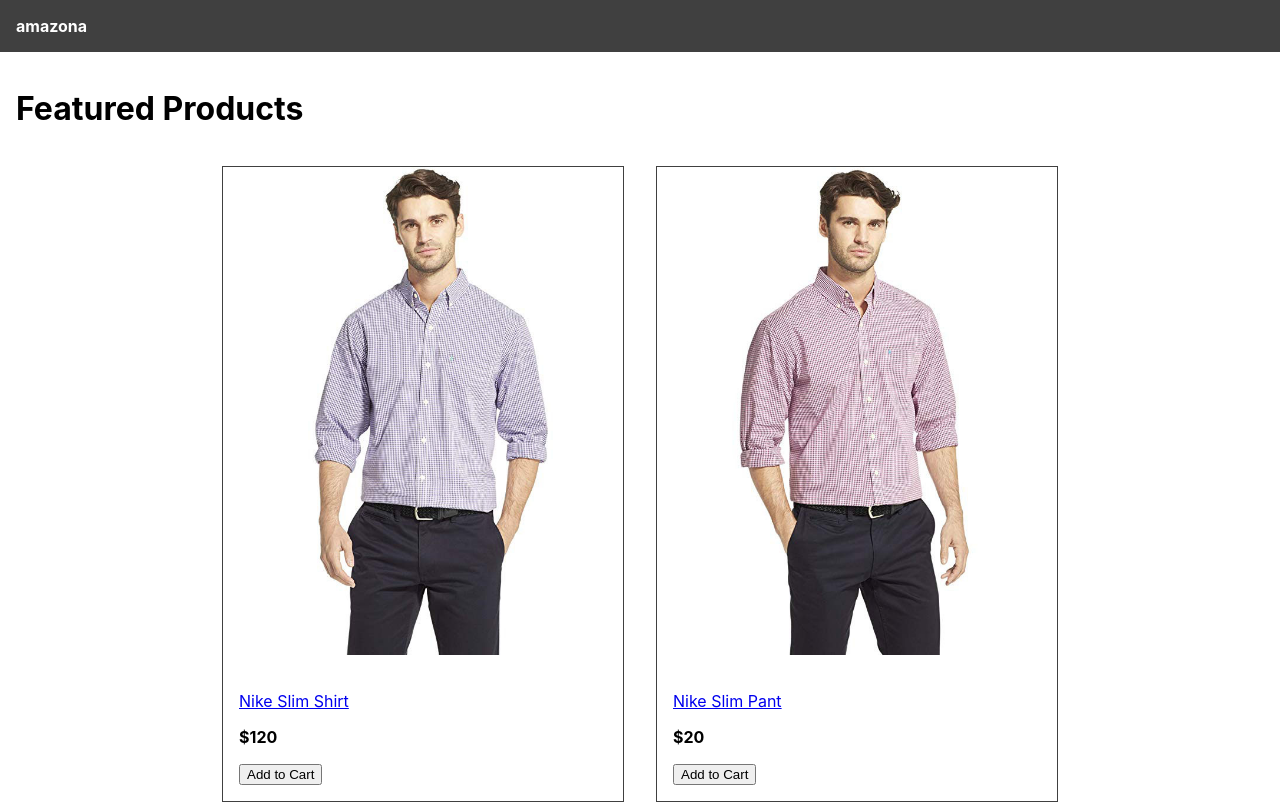
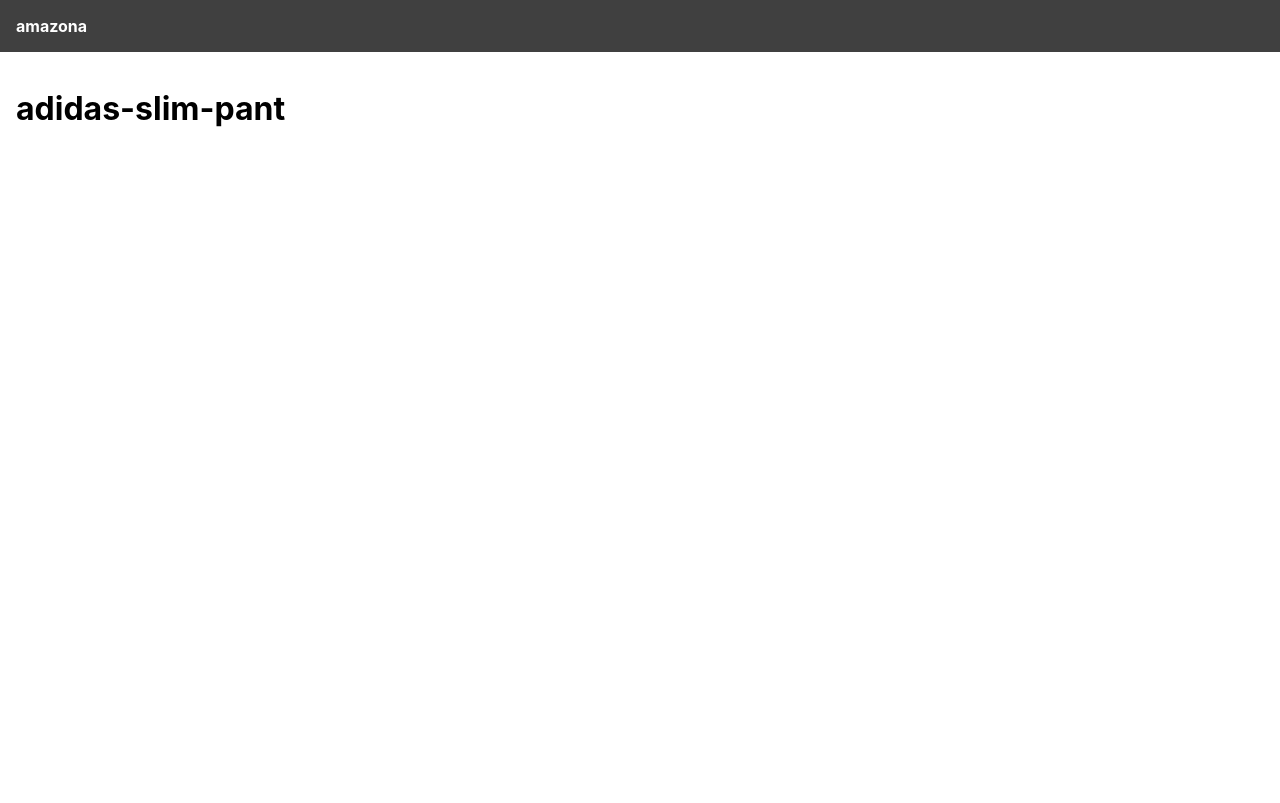
Before and after one commit to SKRTEEEEEE/3.FullProject, a React (Create React App) app in the folder frontend/: page /product/adidas-slim-pant in a window 1280 px wide. Shown: the top 803 px of the page. Built offline with nearby package versions, Linux system fonts and the light colour scheme.

Commit message:
Lesson5-React-Routes

```diff
--- a/frontend/package.json
+++ b/frontend/package.json
@@ -8,6 +8,7 @@
     "@testing-library/user-event": "^13.5.0",
     "react": "^18.2.0",
     "react-dom": "^18.2.0",
+    "react-router-dom": "^6.8.2",
     "react-scripts": "5.0.1",
     "web-vitals": "^2.1.4"
   },
--- a/frontend/src/App.js
+++ b/frontend/src/App.js
@@ -1,34 +1,24 @@
-import '../src/App.css';
-import data from './data';
+//import '../src/App.css';
+//import data from './data';
+import { BrowserRouter, Link, Route, Routes } from 'react-router-dom';
+import HomeScreen from './screens/HomeScreen';
+import ProductScreen from './screens/ProductScreen';
 
 function App() {
   return (
+    <BrowserRouter>
       <div className="App">
         <header className="App-header">
-        <a href="/">amazona</a>
+          <Link to="/">amazona</Link>
         </header>
         <main>
-        <h1>Featured Products</h1>
-        <div className="products">
-          {data.products.map((product) => (
-            <div className="product" key={product.slug}>
-              <a href={`/product/${product.slug}`}>
-                <img src={product.image} alt={product.name} />
-              </a>
-              <div className="product-info">
-                <a href={`/product/${product.slug}`}>
-                  <p>{product.name}</p>{' '}
-                </a>
-                <p>
-                  <strong>${product.price}</strong>
-                </p>
-                <button>Add to Cart</button>
-              </div>
-            </div>
-          ))}
-        </div>
+          <Routes>
+            <Route path="/product/:slug" element={<ProductScreen />} />
+            <Route path="/" element={<HomeScreen />} />
+          </Routes>
         </main>
       </div>
+    </BrowserRouter>
   );
 }
 
--- a/frontend/src/index.css
+++ b/frontend/src/index.css
@@ -11,6 +11,11 @@
   font-family: source-code-pro, Menlo, Monaco, Consolas, 'Courier New',
     monospace;
 }
+header {
+  background-color: #404040;
+  padding: 1rem;
+}
+
 header a {
   color: #fff;
   font-weight: bold;
--- /dev/null
+++ b/frontend/src/screens/HomeScreen.js
@@ -0,0 +1,29 @@
+import { Link } from 'react-router-dom';
+import data from '../data';
+
+function HomeScreen() {
+  return (
+    <div>
+      <h1>Featured Products</h1>
+      <div className="products">
+        {data.products.map((product) => (
+          <div className="product" key={product.slug}>
+            <Link to={`/product/${product.slug}`}>
+              <img src={product.image} alt={product.name} />
+            </Link>
+            <div className="product-info">
+              <Link to={`/product/${product.slug}`}>
+                <p>{product.name}</p>
+              </Link>
+              <p>
+                <strong>${product.price}</strong>
+              </p>
+              <button>Add to cart</button>
+            </div>
+          </div>
+        ))}
+      </div>
+    </div>
+  );
+}
+export default HomeScreen;
--- /dev/null
+++ b/frontend/src/screens/ProductScreen.js
@@ -0,0 +1,12 @@
+import { useParams } from 'react-router-dom';
+
+function ProductScreen() {
+  const params = useParams();
+  const { slug } = params;
+  return (
+    <div>
+      <h1>{slug}</h1>
+    </div>
+  );
+}
+export default ProductScreen;
```
Also changed, not shown: 1 other file (tests, documents, lock files or other folders). Lines whose indentation alone changed are shown as unchanged.
